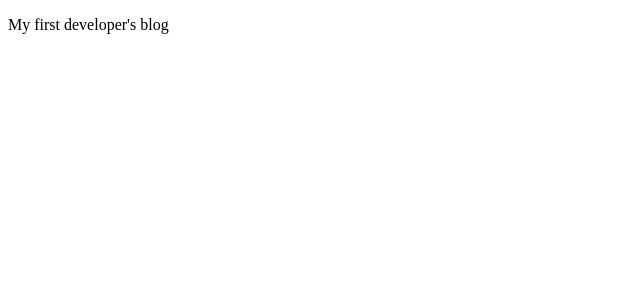
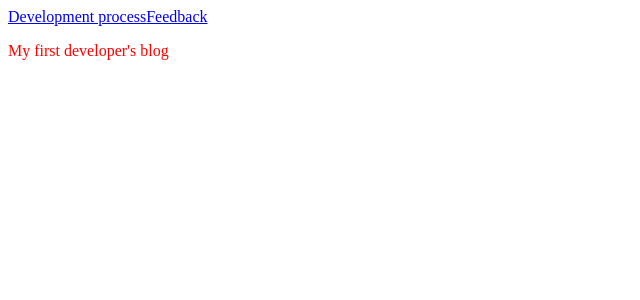
Before and after one commit to ivanobivan/Developer-s-blog, a React app: page / in a window 1280 px wide. Shown: the top 300 px of the page, without its empty margins (0-640 px from the left). Built offline with nearby package versions, Linux system fonts and the light colour scheme.

Commit message:
create simple components

```diff
--- a/package.json
+++ b/package.json
@@ -17,6 +17,7 @@
     "redux": "^3.7.2"
   },
   "devDependencies": {
+    "autoprefixer": "^7.2.5",
     "babel-core": "^6.26.0",
     "babel-eslint": "^8.0.2",
     "babel-loader": "^7.1.2",
--- /dev/null
+++ b/postcss.config.js
@@ -0,0 +1,5 @@
+module.exports = {
+    plugins: [
+        require('autoprefixer')
+    ]
+};
--- a/src/components/App.jsx
+++ b/src/components/App.jsx
@@ -1,4 +1,5 @@
 import React from 'react';
+import Toolbar from './Toolbar'
 import '../less/index.less'
 
 export default class App extends React.Component {
@@ -6,6 +7,7 @@ export default class App extends React.Component {
     render() {
         return (
             <div>
+                <Toolbar/>
                 <p>My first developer's blog</p>
             </div>
         )
--- /dev/null
+++ b/src/components/Toolbar.jsx
@@ -0,0 +1,13 @@
+import React from 'react'
+
+export default class Toolbar extends React.Component {
+
+    render() {
+        return(
+            <nav>
+                <a href="#">Development process</a>
+                <a href="#">Feedback</a>
+            </nav>
+        )
+    }
+}
--- a/src/less/index.less
+++ b/src/less/index.less
@@ -1,5 +1,3 @@
-root {
-  p {
-    color:red;
-  }
+p {
+  color: red;
 }
```
